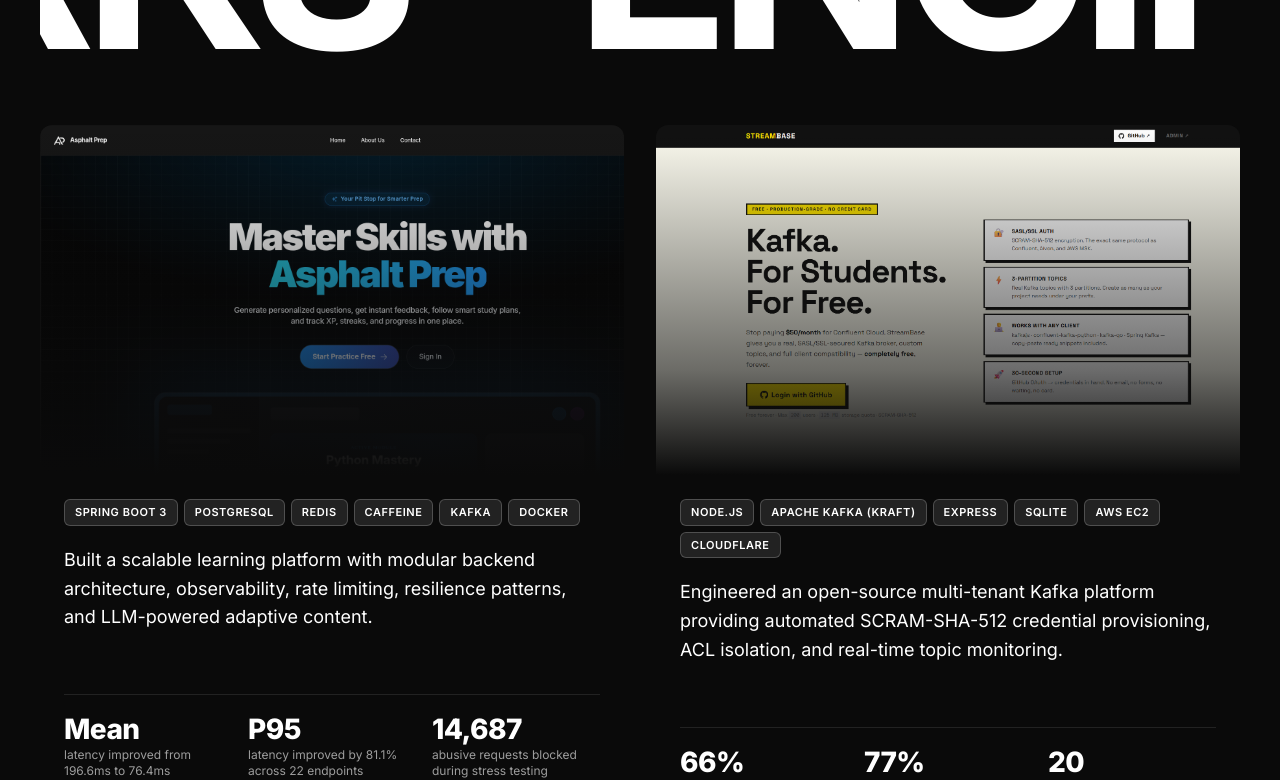
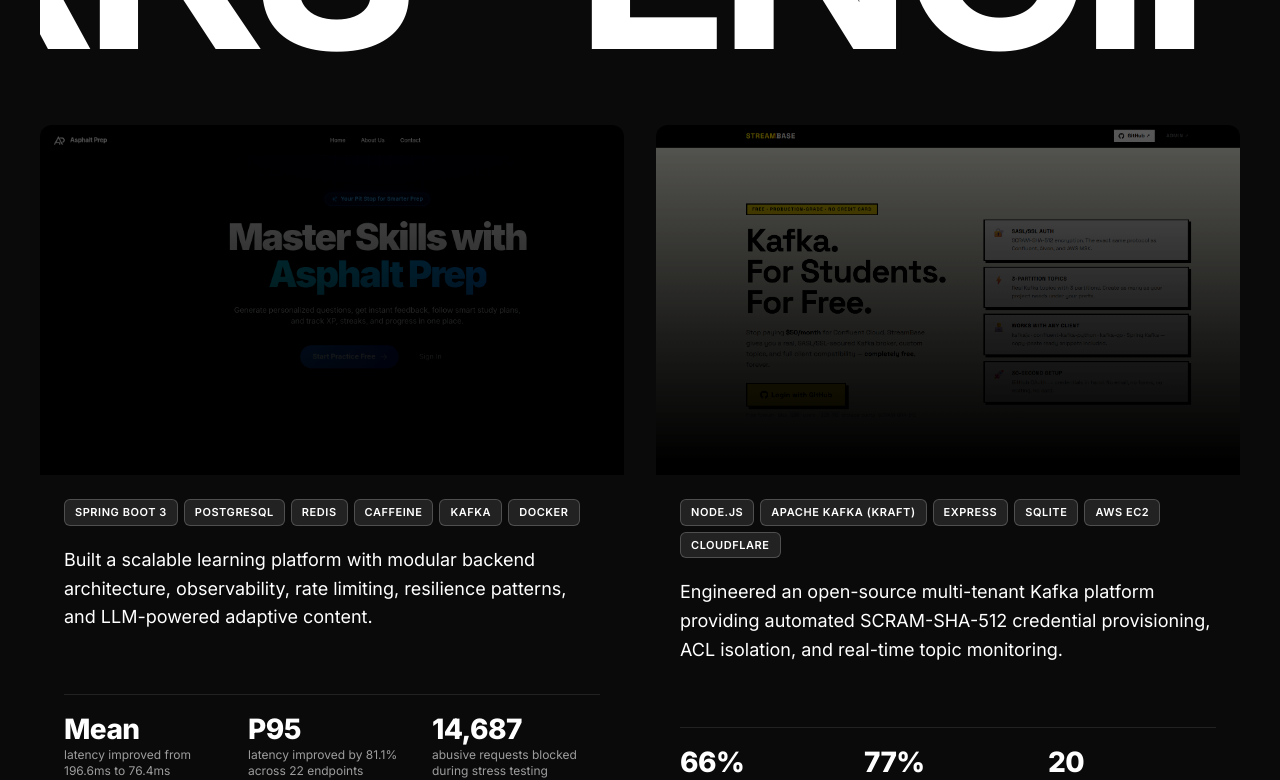
Before and after one commit to subh-ghosh/my-portfolio, a React (Vite) app: page / in a window 1280 px wide. Shown: the part 2880-3660 px from the top of the page. Built offline with nearby package versions, Linux system fonts and the light colour scheme.

Commit message:
style(theme): add dark image filters and deep gradient overlays to light screenshot cards for consistent dark mode aesthetic

```diff
--- a/src/components/Projects.css
+++ b/src/components/Projects.css
@@ -43,22 +43,25 @@
   background: var(--bg-primary);
 }
 
+.project-card__visual-overlay {
+  position: absolute;
+  inset: 0;
+  background: linear-gradient(to bottom, rgba(5, 5, 5, 0.45) 0%, rgba(5, 5, 5, 0.8) 60%, var(--bg-primary) 100%);
+  z-index: 1;
+  transition: opacity 0.4s ease;
+}
+
 .project-card__visual {
   width: 100%;
   height: 350px;
   position: relative;
-  transition: transform 0.8s cubic-bezier(0.16, 1, 0.3, 1);
+  filter: brightness(0.65) contrast(1.08);
+  transition: filter 0.5s ease, transform 0.8s cubic-bezier(0.16, 1, 0.3, 1);
 }
 
 .project-card:hover .project-card__visual {
-  transform: scale(1.08);
-}
-
-.project-card__visual-overlay {
-  position: absolute;
-  inset: 0;
-  background: linear-gradient(to bottom, rgba(10, 10, 10, 0) 0%, rgba(10, 10, 10, 0.6) 70%, var(--bg-primary) 100%);
-  z-index: 0;
+  filter: brightness(0.85) contrast(1.05);
+  transform: scale(1.04);
 }
 
 .project-card--small .project-card__visual {
```
